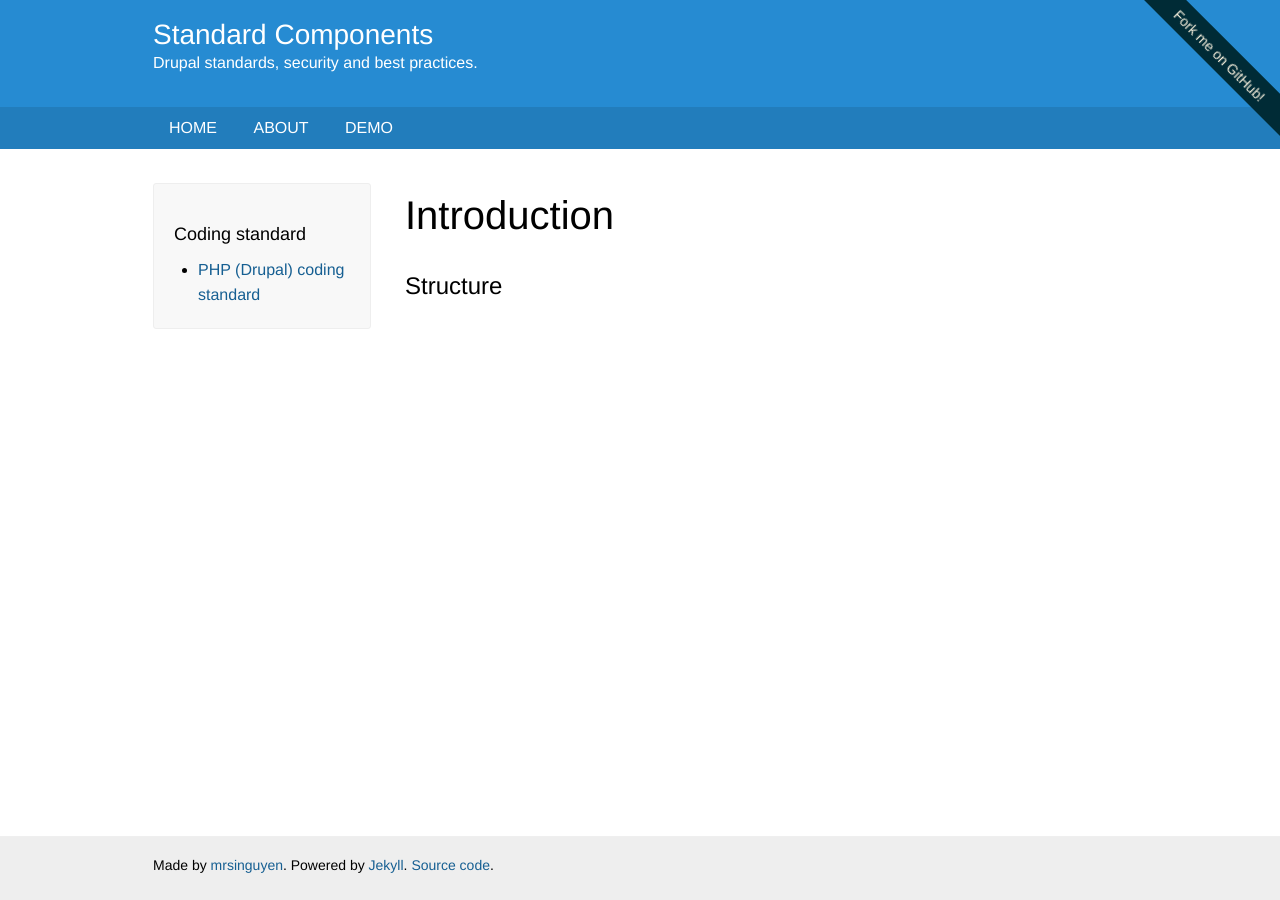
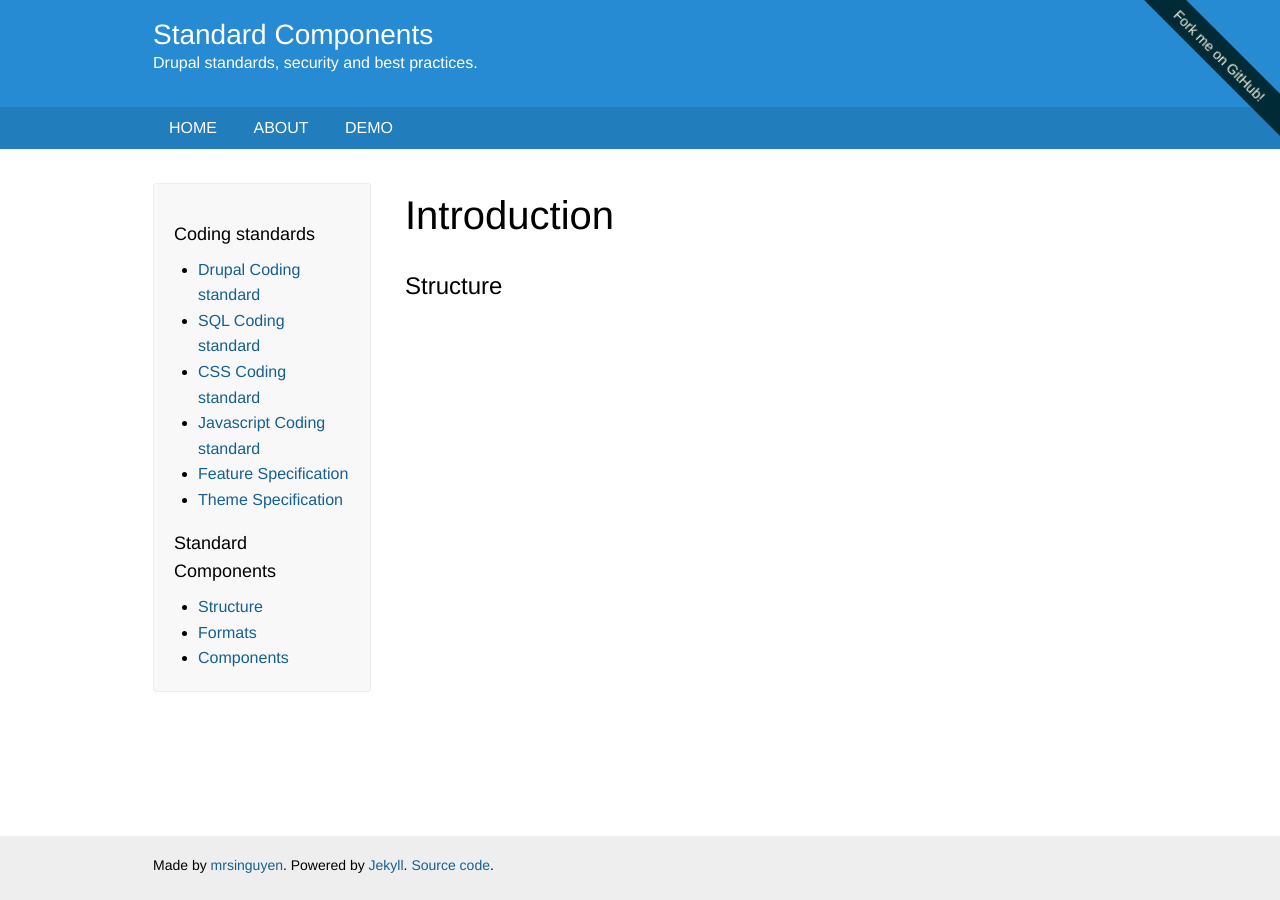
Before and after one commit to mrsinguyen/drupal-standard, a Jekyll site: the page built from index.md, in a window 1280 px wide. Built offline with Jekyll 4.4.1, drawn with Linux system fonts in a browser that asks for light colours; nearby versions of some CDN libraries; library files that are not in the unit come from our copies; Markdown is read by kramdown in place of the engine named in the settings.

Commit message:
Added navigation

```diff
--- a/_includes/navigation.html
+++ b/_includes/navigation.html
@@ -1,9 +1,22 @@
 <h2>Main Navigation</h2>
 <ul>
   <li>
-    <h3>Coding standard</h3>
+    <h3>Coding standards</h3>
     <ul>
-      <li><a href="{{ site.baseurl }}/coding-standard/php-drupal-coding-standard">PHP (Drupal) coding standard</a></li>
+      <li><a href="{{ site.baseurl }}/coding-standard/drupal-coding-standard">Drupal Coding standard</a></li>
+      <li><a href="{{ site.baseurl }}/coding-standard/sql-coding-standard">SQL Coding standard</a></li>
+      <li><a href="{{ site.baseurl }}/coding-standard/css-coding-standard">CSS Coding standard</a></li>
+      <li><a href="{{ site.baseurl }}/coding-standard/javascript-coding-standard">Javascript Coding standard</a></li>
+      <li><a href="{{ site.baseurl }}/coding-standard/feature-specification">Feature Specification</a></li>
+      <li><a href="{{ site.baseurl }}/coding-standard/theme-specification">Theme Specification</a></li>
+    </ul>
+  </li>
+  <li>
+    <h3>Standard Components</h3>
+    <ul>
+      <li><a href="{{ site.baseurl }}/standard-component/structure">Structure</a></li>
+      <li><a href="{{ site.baseurl }}/standard-component/formats">Formats</a></li>
+      <li><a href="{{ site.baseurl }}/standard-component/components">Components</a></li>
     </ul>
   </li>
 </ul>
```
